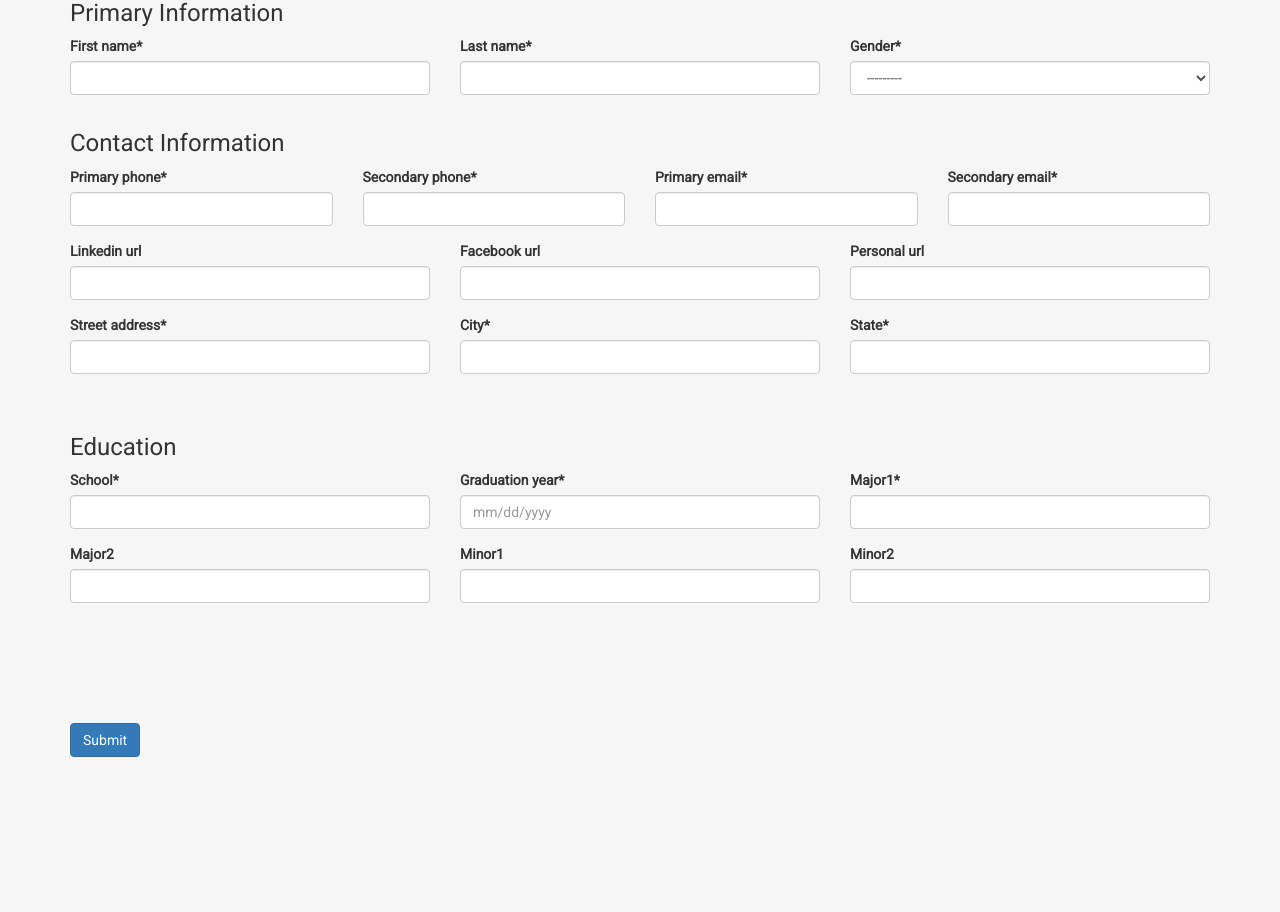
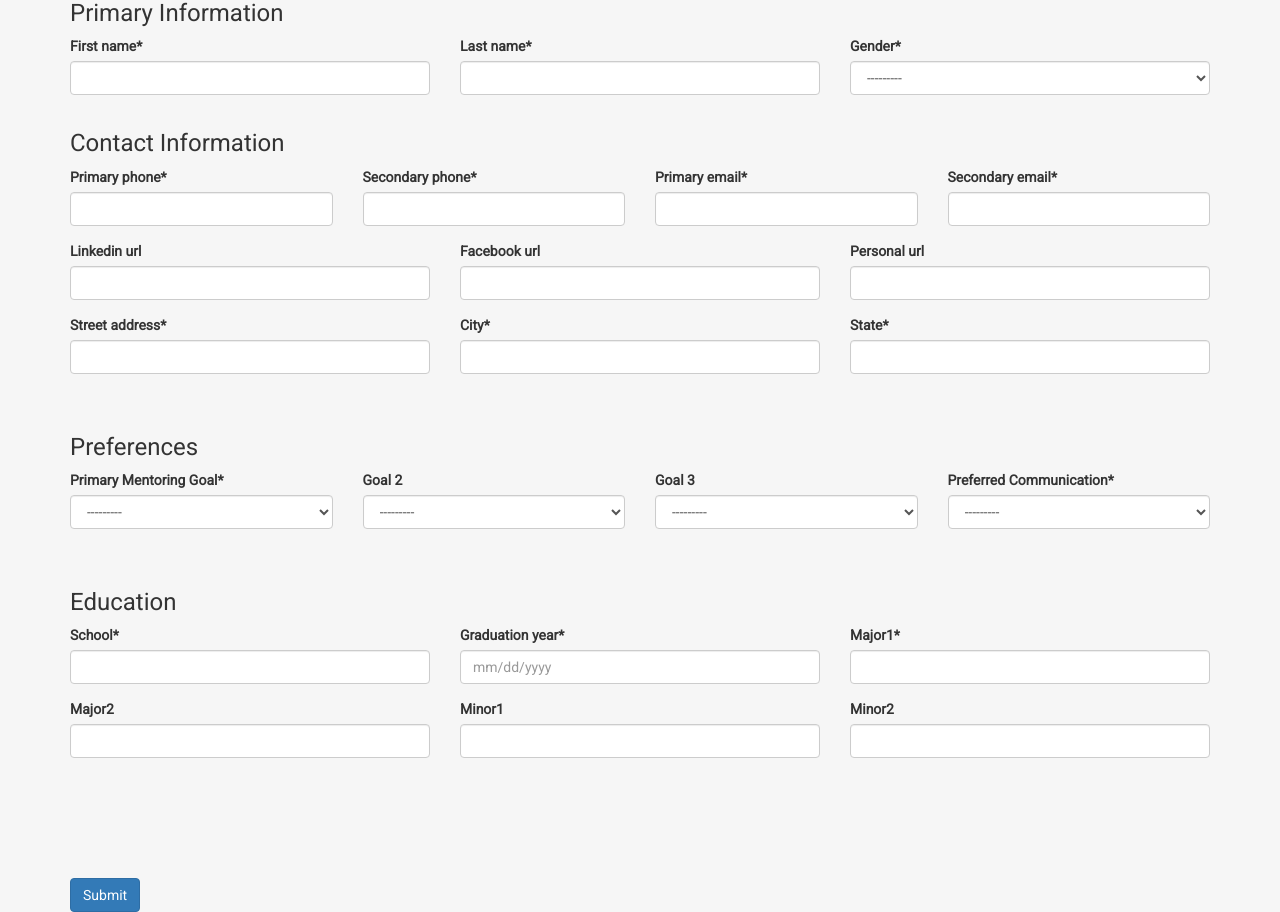
Before and after one commit to TomWerner/AlumniMentoring, a Django app: page /newmentee/ in a window 1280 px wide. Shown: the part 226-1138 px from the top of the page. Before the commit the page ends 983 px from the top, so only its background shows below. Run offline with Django 3.2, Linux system fonts and the light colour scheme; some libraries are stand-ins or nearby versions.

Commit message:
Got preferrences working

```diff
--- a/mentoring/forms.py
+++ b/mentoring/forms.py
@@ -2,7 +2,7 @@ from django.contrib.auth.models import User
 from django.forms import ModelForm, inlineformset_factory
 
 from mentoring.models import Mentor, MentorContactInformation, MentorEducation, MentorEmployment, \
-    MenteeContactInformation, Mentee, MenteeEducation
+    MenteeContactInformation, Mentee, MenteeEducation, MenteePreference, MentorPreference
 
 
 class MentorForm(ModelForm):
@@ -30,8 +30,20 @@ MentorEducationFormSet = inlineformset_factory(Mentor, MentorEducation,
 
 MentorEmploymentFormSet = inlineformset_factory(Mentor, MentorEmployment,
                                                 fields=('company',
-                                                    'title',
-                                                    'description'))
+                                                        'title',
+                                                        'description'))
+
+
+MentorPreferenceFormSet = inlineformset_factory(Mentor, MentorPreference,
+                                                fields=('first_choice',
+                                                        'second_choice',
+                                                        'third_choice',
+                                                        'preferred_communication'),
+                                                labels={'first_choice':'Primary Mentoring Goal',
+                                                        'second_choice': 'Goal 2',
+                                                        'third_choice': 'Goal 3',
+                                                        'preferred_communication': 'Preferred Communication'})
+
 
 
 class MenteeForm(ModelForm):
@@ -55,3 +67,13 @@ MenteeEducationFormSet = inlineformset_factory(Mentee, MenteeEducation,
                                                        'major2',
                                                        'minor1',
                                                        'minor2',))
+
+MenteePreferenceFormSet = inlineformset_factory(Mentee, MenteePreference,
+                                                fields=('first_choice',
+                                                        'second_choice',
+                                                        'third_choice',
+                                                        'preferred_communication'),
+                                                labels={'first_choice':'Primary Mentoring Goal',
+                                                        'second_choice': 'Goal 2',
+                                                        'third_choice': 'Goal 3',
+                                                        'preferred_communication': 'Preferred Communication'})
--- a/mentoring/models.py
+++ b/mentoring/models.py
@@ -125,9 +125,17 @@ class MentorMenteePairs(models.Model):
     comments = models.TextField()
 
 
-class MenteePreference:
-    mentee = models.ForeignKey(Mentee)
+class MenteePreference(models.Model):
+    mentee = models.OneToOneField(Mentee, on_delete=models.CASCADE)
     first_choice = models.CharField(max_length=1, choices=mentoring_categories)
-    second_choice = models.CharField(max_length=1, choices=mentoring_categories)
-    third_choice = models.CharField(max_length=1, choices=mentoring_categories)
+    second_choice = models.CharField(max_length=1, choices=mentoring_categories, null=True, blank=True)
+    third_choice = models.CharField(max_length=1, choices=mentoring_categories, null=True, blank=True)
     preferred_communication = models.CharField(max_length=1, choices=communication_options)
+
+
+class MentorPreference(models.Model):
+    mentor = models.OneToOneField(Mentor, on_delete=models.CASCADE)
+    first_choice = models.CharField(max_length=1, choices=mentoring_categories)
+    second_choice = models.CharField(max_length=1, choices=mentoring_categories, null=True, blank=True)
+    third_choice = models.CharField(max_length=1, choices=mentoring_categories, null=True, blank=True)
+    preferred_communication = models.CharField(max_length=1, choices=communication_options)
--- a/mentoring/templates/new_mentee.html
+++ b/mentoring/templates/new_mentee.html
@@ -21,6 +21,10 @@
             <div class="row" id="contact-info">
                 {{ contact_form|crispy }}
             </div>
+            <h3>Preferences</h3>
+            <div class="row" id="preference-info">
+                {{ preference_form|crispy }}
+            </div>
             <h3>Education</h3>
             <div class="row" id="education-info">
                 {{ education_form|crispy }}
@@ -37,6 +41,7 @@
         $(document).ready(function () {
             $('#mentee-info').find('> .form-group').addClass('col-md-4');
             $('#contact-info').find('>> .form-group').addClass('col-md-3');
+            $('#preference-info').find('>> .form-group').addClass('col-md-3');
             $('#div_id_menteecontactinformation-0-linkedin_url').removeClass('col-md-3').addClass('col-md-4');
             $('#div_id_menteecontactinformation-0-facebook_url').removeClass('col-md-3').addClass('col-md-4');
             $('#div_id_menteecontactinformation-0-personal_url').removeClass('col-md-3').addClass('col-md-4');
--- a/mentoring/templates/new_mentor.html
+++ b/mentoring/templates/new_mentor.html
@@ -20,6 +20,10 @@
             <h3>Contact Information</h3>
             <div class="row" id="contact-info">
                 {{ contact_form|crispy }}
+            </div>
+            <h3>Preferences</h3>
+            <div class="row" id="preference-info">
+                {{ preference_form|crispy }}
             </div>
             <h3>Education History (max 3)</h3>
             <div class="row" id="education-info">
@@ -51,6 +55,7 @@
         $(document).ready(function () {
             $('#mentor-info').find('> .form-group').addClass('col-md-4');
             $('#contact-info').find('>> .form-group').addClass('col-md-3');
+            $('#preference-info').find('>> .form-group').addClass('col-md-3');
             $('#div_id_mentorcontactinformation-0-linkedin_url').removeClass('col-md-3').addClass('col-md-4');
             $('#div_id_mentorcontactinformation-0-facebook_url').removeClass('col-md-3').addClass('col-md-4');
             $('#div_id_mentorcontactinformation-0-personal_url').removeClass('col-md-3').addClass('col-md-4');
--- a/mentoring/views.py
+++ b/mentoring/views.py
@@ -41,6 +41,7 @@ def new_mentor(request):
         contact_form = MentorContactFormSet(request.POST)
         employment_form = MentorEmploymentFormSet(request.POST)
         education_form = MentorEducationFormSet(request.POST)
+        preference_form = MentorPreferenceFormSet(request.POST)
 
         if mentor_form.is_valid() and contact_form.is_valid() and employment_form.is_valid() and education_form.is_valid():
             mentor = mentor_form.save()
@@ -50,6 +51,8 @@ def new_mentor(request):
             employment_form.save()
             education_form.instance = mentor
             education_form.save()
+            preference_form.instance = mentor
+            preference_form.save()
             return redirect('/thankyoumentor')
 
     else:
@@ -57,12 +60,14 @@ def new_mentor(request):
         contact_form = MentorContactFormSet()
         education_form = MentorEducationFormSet()
         employment_form = MentorEmploymentFormSet()
+        preference_form = MentorPreferenceFormSet()
 
     return render(request, 'new_mentor.html', {
         'form': mentor_form,
         'contact_form': contact_form,
         'education_form': education_form,
-        'employment_form': employment_form
+        'employment_form': employment_form,
+        'preference_form': preference_form
     })
 
 
@@ -71,6 +76,7 @@ def new_mentee(request):
         mentee_form = MenteeForm(request.POST)
         contact_form = MenteeContactFormSet(request.POST)
         education_form = MenteeEducationFormSet(request.POST)
+        preference_form = MenteePreferenceFormSet(request.POST)
 
         if mentee_form.is_valid() and contact_form.is_valid() and education_form.is_valid():
             mentee = mentee_form.save()
@@ -78,15 +84,19 @@ def new_mentee(request):
             contact_form.save()
             education_form.instance = mentee
             education_form.save()
+            preference_form.instance = mentee
+            preference_form.save()
             return redirect('/thankyoumentee')
 
     else:
         mentee_form = MenteeForm()
         contact_form = MenteeContactFormSet()
         education_form = MenteeEducationFormSet()
+        preference_form = MenteePreferenceFormSet()
 
     return render(request, 'new_mentee.html', {
         'form': mentee_form,
         'contact_form': contact_form,
         'education_form': education_form,
+        'preference_form': preference_form
     })
```
Also changed, not shown: mentoring/migrations/0008_menteepreference.py (added), mentoring/migrations/0009_auto_20161027_1651.py (added), mentoring/migrations/0010_mentorpreference.py (added), mentoring/migrations/0011_auto_20161027_1653.py (added).
